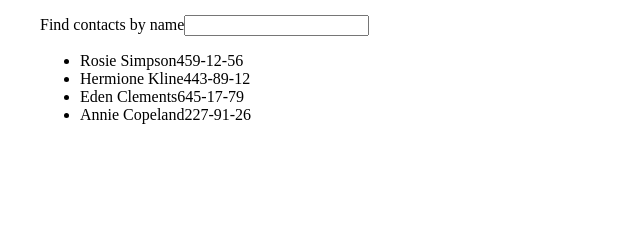
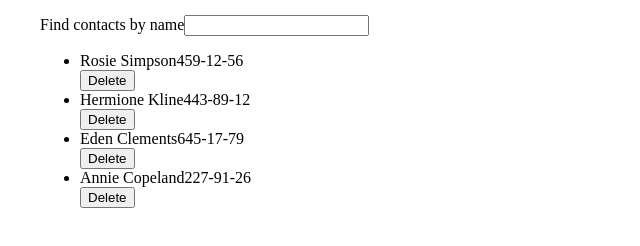
Before and after one commit to Kate-Panchenko/goit-react-hw-02-phonebook, a React (Create React App) app: page / in a window 1280 px wide. Shown: the part 140-386 px from the top of the page, without its empty margins (0-640 px from the left). Built offline with nearby package versions, Linux system fonts and the light colour scheme.

Commit message:
step 5-6 done

```diff
--- a/src/components/App.jsx
+++ b/src/components/App.jsx
@@ -36,6 +36,13 @@ export class App extends Component {
     };
   }
 
+  deleteContact = evt => {
+    const contactId = evt.target.id;
+    this.setState(prevState => ({
+      contacts: prevState.contacts.filter(contact => contact.id !== contactId)
+    }))
+  }
+
   render() {
     const lowerCaseFilter = this.state.filter.toLowerCase();
     const filteredContacts = this.state.contacts.filter(contact =>
@@ -47,7 +54,7 @@ export class App extends Component {
         <ContactForm onSubmit={this.addContact} />
         <h2>Contacts</h2>
         <Filter value={ this.state.filter} onChange={this.contactFilter} />
-        <ContactList contacts={filteredContacts} />
+        <ContactList contacts={filteredContacts} onClick={this.deleteContact} />
     </Layout>
     )
   }
--- a/src/components/ContactItem/ContactItem.js
+++ b/src/components/ContactItem/ContactItem.js
@@ -1,12 +1,15 @@
 import PropTypes from 'prop-types';
 
-export const ContactItem = ({ name, number }) => {
+export const ContactItem = ({ name, number, onClick, id }) => {
   return (
     <>
       <div>
         <span>{name}</span>
         {number}
       </div>
+      <button id={id} type="button" onClick={onClick}>
+        Delete
+      </button>
     </>
   );
 };
@@ -14,4 +17,6 @@ export const ContactItem = ({ name, number }) => {
 ContactItem.propTypes = {
   name: PropTypes.string.isRequired,
   number: PropTypes.string.isRequired,
+  onClick: PropTypes.func.isRequired,
+  id: PropTypes.string.isRequired,
 };
--- a/src/components/ContactList/ContactList.js
+++ b/src/components/ContactList/ContactList.js
@@ -1,13 +1,18 @@
 import { ContactItem } from 'components/ContactItem/ContactItem';
 import PropTypes from 'prop-types';
 
-export const ContactList = ({ contacts }) => {
+export const ContactList = ({ contacts, onClick }) => {
   return (
     <ul>
       {contacts.map(({ name, number, id }) => {
         return (
           <li key={id}>
-            <ContactItem name={name} number={number} />
+            <ContactItem
+              name={name}
+              number={number}
+              onClick={onClick}
+              id={id}
+            />
           </li>
         );
       })}
@@ -23,4 +28,5 @@ ContactList.propTypes = {
       id: PropTypes.string.isRequired,
     })
   ),
+  onClick: PropTypes.func.isRequired,
 };
```
